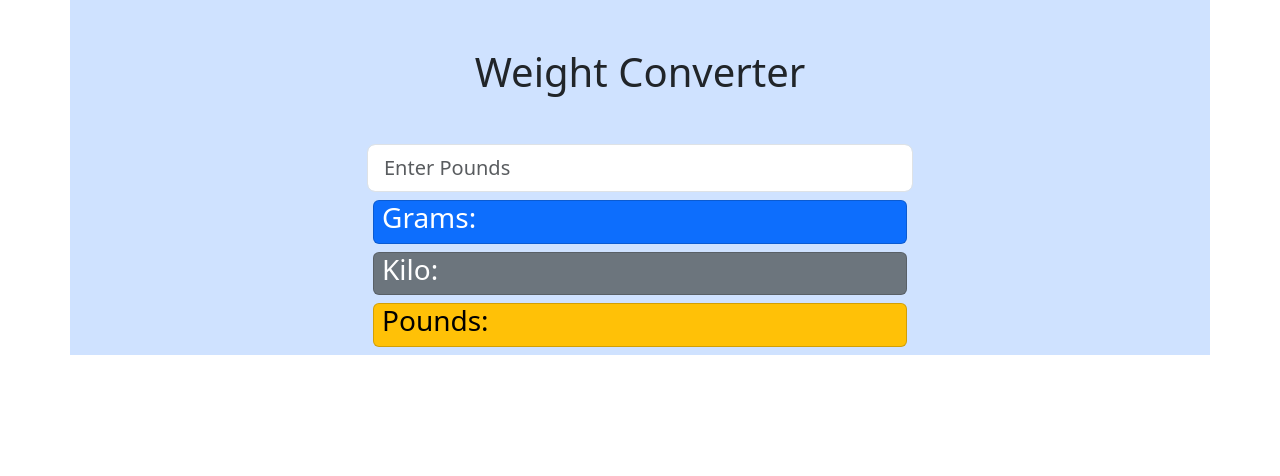
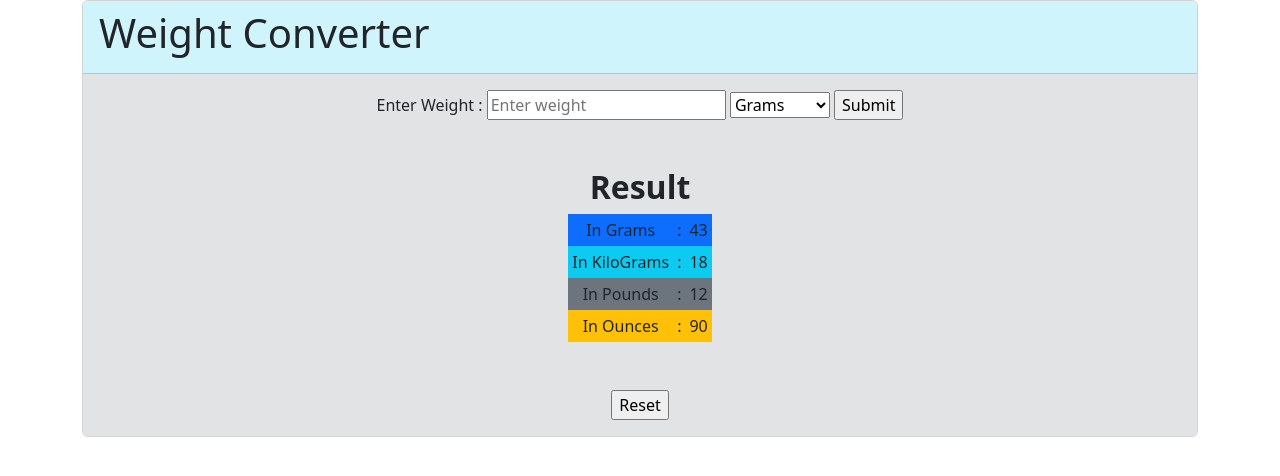
Before and after one commit to Touhid3elahi/weight_converter_vanila, a plain HTML site: page index.html in a window 1280 px wide. Drawn offline with nearby package versions, Linux system fonts and the light colour scheme.

Commit message:
Function update

```diff
--- a/index.html
+++ b/index.html
@@ -6,54 +6,115 @@
         <title>Bootstrap Demo</title>
         <link href="https://cdn.jsdelivr.net/npm/bootstrap@5.3.0-alpha1/dist/css/bootstrap.min.css" rel="stylesheet" integrity="sha384-GLhlTQ8iRABdZLl6O3oVMWSktQOp6b7In1Zl3/Jr59b6EGGoI1aFkw7cmDA6j6gD" crossorigin="anonymous">
     </head>
+    <body></body>
     <body>
-        <div class="container bg-primary-subtle">
-            <div class="row d-flex justify-content-center">
-                <div class="col-md-6 text-center">
-                    <h1 class="my-5">Weight Converter</h1>
-                    <form class="mb-2" action="">
-                        <div class="from-group">
-                            <input type="number" class="form-control form-control-lg" placeholder="Enter Pounds" name="" id="lbsInput">
+        <div class="container">
+            <div class="card">
+                <div class="card-header bg-info-subtle">
+                    <h1>Weight Converter</h1>
+                </div>
+                <div class="card-body bg-secondary-subtle text-center">
+                    <div class="row">
+                        <div class="col">
+                        Enter Weight :
+                        <input type="number" placeholder="Enter weight" id="inWeight">
+                        <span>
+
+                            <select id="wt">
+                                <option id="Grams" selected>Grams</option>
+                                <option id="Kilograms">KiloGrams</option>
+                                <option id="Pounds">Pounds</option>
+                                <option id="Ounces">Ounces</option>
+                            </select>
+                        </span>
+                        <span>
+                            <input type="submit" value="Submit" onclick="func()" id="submit-button"></span>
+                    </div></div>
+                    <br><br>
+
+                    <div class="row">
+                        <div class="col">
+                        <div class="results">
+                            <h2>
+                                <b>Result</b>
+                            </h2>
                         </div>
-                    </form>
-                </div>
-                <div class="row d-flex justify-content-center">
-                    <div class="col-md-6">
-                        <div id="output">
-                            <div class="card text-bg-primary mb-2">
-                                <div class="card-block">
-                                    <h3 class="ms-2">Grams:</h3>
-                                    <div class="ms-2" id="gramsOutput"></div>
-                                </div>
-                            </div>
-
-                            <div class="card text-bg-secondary mb-2">
-                                <div class="card-block">
-                                    <h3 class="ms-2">Kilo:</h3>
-                                    <div class="ms-2" id="kiloOutput"></div>
-                                </div>
-                            </div>
-
-                            <div class="card text-bg-warning mb-2">
-                                <div class="card-block">
-                                    <h3 class="ms-2">Pounds:
-                                    </h3>
-                                    <div class="ms-2" id="ozOutput"></div>
-                                </div>
-                            </div>
+                        <div>
+                            <table align="center" cellspacing="2" cellpadding="4">
+                                <tr class="bg-primary">
+                                    <td class="out1">In Grams</td>
+                                    <td>:</td>
+                                    <td id="Rgrams">43</td>
+                                </tr>
+                                <tr class="bg-info">
+                                    <td class="out2">In KiloGrams</td>
+                                    <td>:</td>
+                                    <td id="Rkilograms">18</td>
+                                </tr>
+                                <tr class="bg-secondary">
+                                    <td class="out3">In Pounds</td>
+                                    <td>:</td>
+                                    <td id="Rpounds">12</td>
+                                </tr>
+                                <tr class="bg-warning">
+                                    <td class="out4">In Ounces</td>
+                                    <td>:</td>
+                                    <td id="Rounces">90</td>
+                                </tr>
+                            </table>
                         </div>
                     </div>
+                    </div>
+                    <div><br><br><input type="reset" class="Re" onclick="resetValue()" value="Reset"></div>
                 </div>
+
             </div>
         </div>
-        <script>
-            document.getElementById('lbsInput').addEventListener('input', (e) => {
-                let lbs = e.target.value;
-                document.getElementById('gramsOutput').innerHTML = lbs / 0.0022046;
-                document.getElementById('kiloOutput').innerHTML = lbs / 2.2046;
-                document.getElementById('ozOutput').innerHTML = lbs * 16;
-            });
-        </script>
-        <script src="https://cdn.jsdelivr.net/npm/bootstrap@5.3.0-alpha1/dist/js/bootstrap.bundle.min.js" integrity="sha384-w76AqPfDkMBDXo30jS1Sgez6pr3x5MlQ1ZAGC+nuZB+EYdgRZgiwxhTBTkF7CXvN" crossorigin="anonymous"></script>
     </body>
-</html>
+</html></div><script>
+
+var initialWeight,
+    selectedWeight;
+function func() {
+    initialWeight = Number(document.getElementById('inWeight').value);
+    selectedWeight = document.getElementById('wt').value;
+    if (selectedWeight == "Grams") {
+        document.getElementById('Rgrams').textContent = initialWeight;
+        document.getElementById('Rkilograms').textContent = (initialWeight / 1000).toFixed(4);
+        document.getElementById('Rpounds').textContent = (initialWeight * 0.0022046).toFixed(4);
+        document.getElementById('Rounces').textContent = (initialWeight * 0.035274).toFixed(4);
+    }
+    if (selectedWeight == "KiloGrams") {
+        document.getElementById('Rkilograms').textContent = initialWeight;
+        document.getElementById('Rgrams').textContent = (initialWeight * 1000).toFixed(4);
+        document.getElementById('Rpounds').textContent = (initialWeight * 2.2046).toFixed(4);
+        document.getElementById('Rounces').textContent = (initialWeight * 35.274).toFixed(4);
+    }
+    if (selectedWeight == "Pounds") {
+        document.getElementById('Rpounds').textContent = initialWeight;
+        document.getElementById('Rgrams').textContent = (initialWeight / 0.0022046).toFixed(4);
+        document.getElementById('Rkilograms').textContent = (initialWeight / 2.2046).toFixed(4);
+        document.getElementById('Rounces').textContent = (initialWeight * 16).toFixed(4);
+    }
+    if (selectedWeight == "Ounces") {
+        document.getElementById('Rounces').textContent = (initialWeight).toFixed(4);
+        document.getElementById('Rgrams').textContent = (initialWeight / 0.035274).toFixed(4);
+        document.getElementById('Rkilograms').textContent = (initialWeight / 35.274).toFixed(4);
+        document.getElementById('Rpounds').textContent = (initialWeight * 0.0625).toFixed(4);
+    }
+}
+function init() {
+    document.getElementById('Rgrams').textContent = null;
+    document.getElementById('Rkilograms').textContent = null;
+    document.getElementById('Rpounds').textContent = null;
+    document.getElementById('Rounces').textContent = null;
+}
+function resetValue() {
+    document.getElementById('inWeight').value = null;
+    document.getElementById('wt').value = null;
+
+    document.getElementById('Rgrams').textContent = null;
+    document.getElementById('Rkilograms').textContent = null;
+    document.getElementById('Rpounds').textContent = null;
+    document.getElementById('Rounces').textContent = null;
+}</script><script src="https://cdn.jsdelivr.net/npm/bootstrap@5.3.0-alpha1/dist/js/bootstrap.bundle.min.js" integrity="sha384-w76AqPfDkMBDXo30jS1Sgez6pr3x5MlQ1ZAGC+nuZB+EYdgRZgiwxhTBTkF7CXvN" crossorigin="anonymous"></script></body></html>
```
